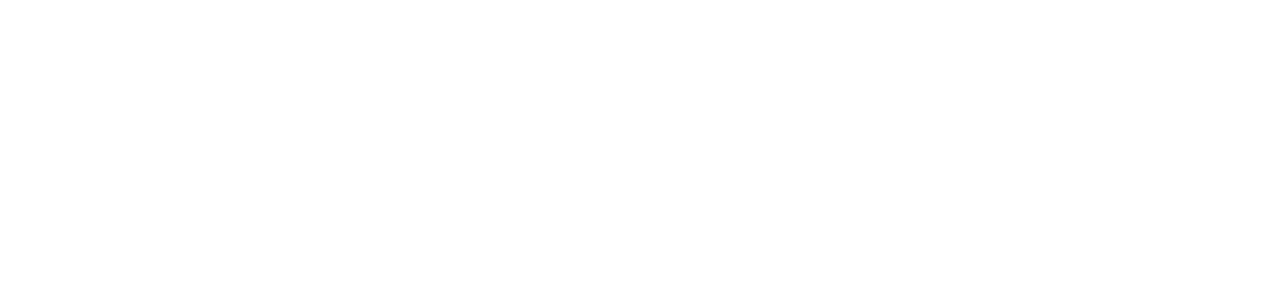
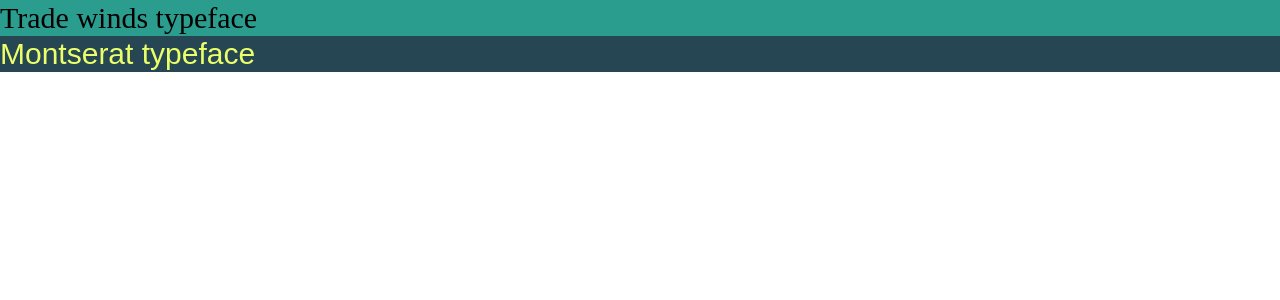
Before and after one commit to tyler-morales/portfolio-v5, a Next.js app: page / in a window 1280 px wide. Shown: the top 300 px of the page. Built offline with nearby package versions, Linux system fonts and the light colour scheme.

Commit message:
📦  Install and configure Tailwind Set custom fonts and colors

```diff
--- a/package.json
+++ b/package.json
@@ -13,7 +13,10 @@
     "react-dom": "17.0.2"
   },
   "devDependencies": {
+    "autoprefixer": "^10.4.2",
     "eslint": "8.8.0",
-    "eslint-config-next": "12.0.9"
+    "eslint-config-next": "12.0.9",
+    "postcss": "^8.4.5",
+    "tailwindcss": "^3.0.18"
   }
 }
--- a/pages/index.js
+++ b/pages/index.js
@@ -2,6 +2,7 @@
 
 export default function Home() {
   return (
+    <>
       <Head>
         <title>Tyler Morales | Front End Developer Portfolio</title>
         <meta
@@ -9,5 +10,10 @@
           content="Tyler Morale's Front End Developer Portfolio"
         />
       </Head>
+      <div>
+        <h1 className="text-3xl font-display bg-green">Trade winds typeface</h1>
+        <h1 className="text-3xl bg-blue text-orange">Montserat typeface</h1>
+      </div>
+    </>
   )
 }
--- /dev/null
+++ b/postcss.config.js
@@ -0,0 +1,6 @@
+module.exports = {
+  plugins: {
+    tailwindcss: {},
+    autoprefixer: {},
+  },
+}
--- a/styles/globals.css
+++ b/styles/globals.css
@@ -1,8 +1,16 @@
+@tailwind base;
+@tailwind components;
+@tailwind utilities;
+
+/* Import Montserrat Typeface */
+@import url('https://fonts.googleapis.com/css2?family=Montserrat:wght@400;500;700&family=Trade+Winds&display=swap');
+
 html,
 body {
   padding: 0;
   margin: 0;
   box-sizing: border-box;
+  font-family: 'Montserrat', sans-serif;
 }
 
 a {
--- /dev/null
+++ b/tailwind.config.js
@@ -0,0 +1,26 @@
+module.exports = {
+  mode: 'jit',
+  content: [
+    './pages/**/*.{js,ts,jsx,tsx}',
+    './components/**/*.{js,ts,jsx,tsx}',
+  ],
+  darkMode: 'media', // or 'media' or 'class'
+  theme: {
+    fontFamily: {
+      display: ['Trade Winds', 'serif'],
+    },
+    colors: {
+      transparent: 'transparent',
+      current: 'currentColor',
+      white: '#ffffff',
+      black: '#000000',
+      blue: '#264653',
+      green: '#2A9D8F',
+      orange: '#EAFF68',
+    },
+  },
+  variants: {
+    extend: {},
+  },
+  plugins: [],
+}
```
Also changed, not shown: 1 other file (tests, documents, lock files or other folders). Lines whose indentation alone changed are shown as unchanged.
